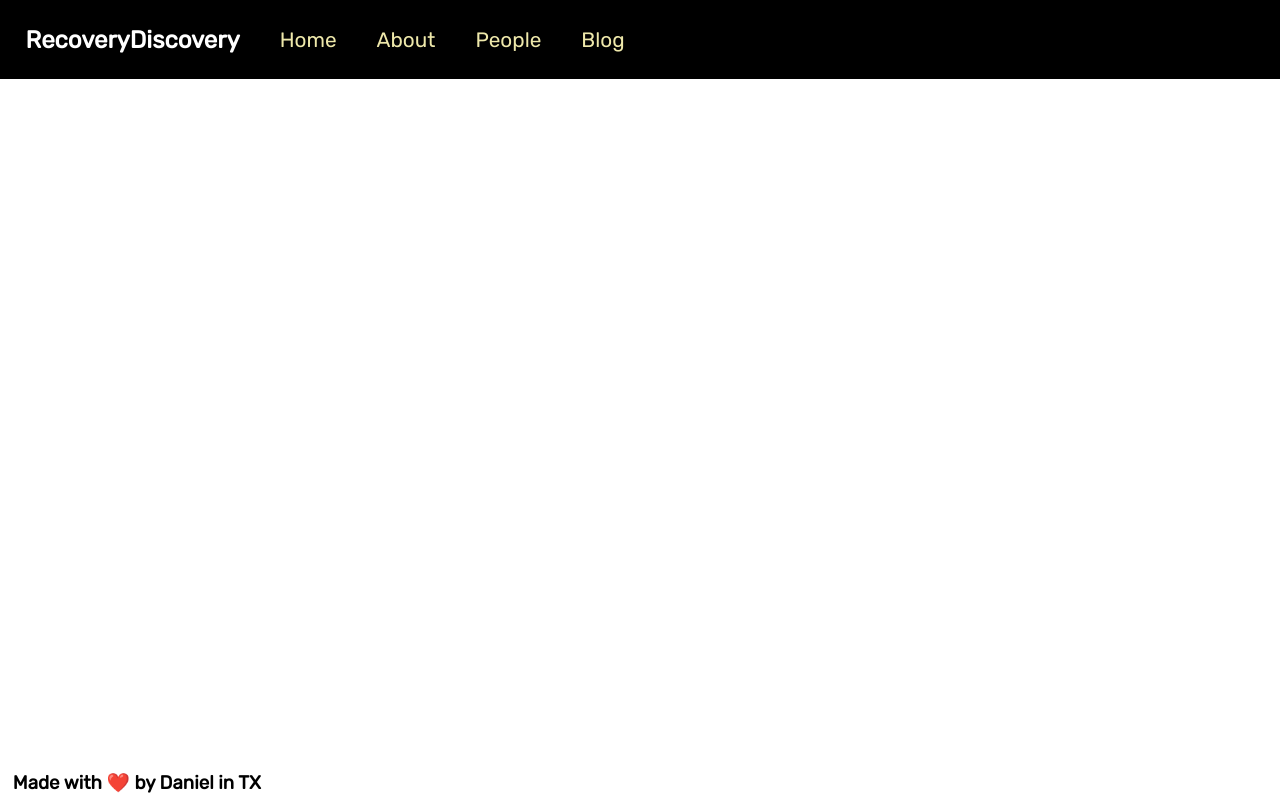
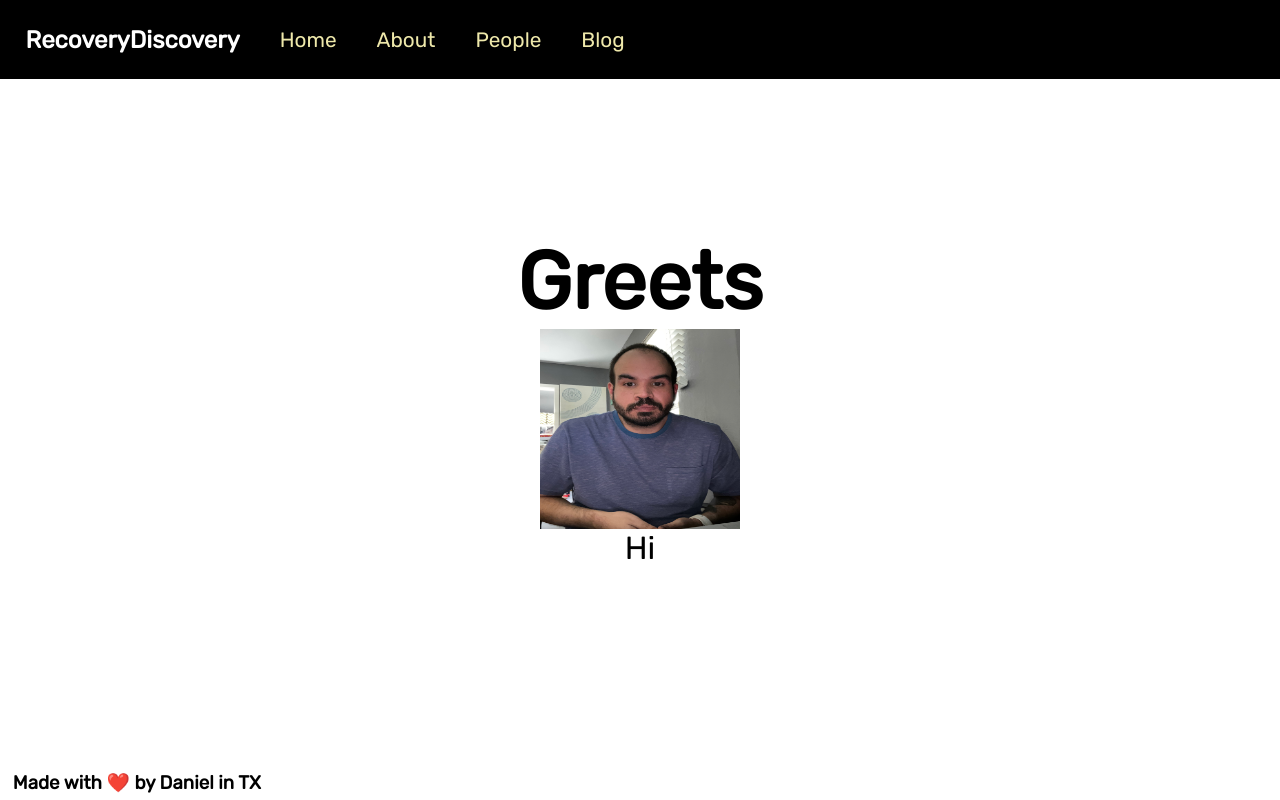
Before and after one commit to Dan-Gon/RD, a React (Create React App) app in the folder client/: page /blog in a window 1280 px wide. Built offline with nearby package versions, Linux system fonts and the light colour scheme.

Commit message:
Working on blog section

```diff
--- /dev/null
+++ b/client/src/components/BlogPost/BlogPost.css
@@ -0,0 +1,16 @@
+.blog-post-container{
+    display: flex;
+    flex-direction: column;
+    align-items: center;
+    justify-content: center;
+}
+.blog-post-container h1{
+    font-size: 5rem;
+}
+.blog-post-container p{
+    font-size: 2rem;
+}
+.blog-post-container img{
+    height: 200px;
+    width: 200px;
+}
--- /dev/null
+++ b/client/src/components/BlogPost/BlogPost.tsx
@@ -0,0 +1,18 @@
+import './BlogPost.css';
+
+interface BlogData {
+    title: string,
+    blogImage: string,
+    bodyText: string
+}
+
+const BlogPost = (props: BlogData) => {
+    return(
+        <div className={'blog-post-container'}>
+            <h1>{props.title}</h1>
+            <img src={props.blogImage} alt=""/>
+            <p>{props.bodyText}</p>
+        </div>
+    )
+}
+export default BlogPost;
--- a/client/src/routes/Blog/Blog.css
+++ b/client/src/routes/Blog/Blog.css
@@ -0,0 +1,7 @@
+.blog-body{
+    display: flex;
+    align-items: center;
+    justify-content: center;
+    text-align: center;
+    height: 100vh;
+}
--- a/client/src/routes/Blog/Blog.tsx
+++ b/client/src/routes/Blog/Blog.tsx
@@ -1,12 +1,16 @@
 import Header from "../../components/Header/Header";
 import Footer from "../../components/Footer/Footer";
+import BlogPost from "../../components/BlogPost/BlogPost";
+import './Blog.css';
+
+const Dan: string = require('./../../components/Images/Dan.jpeg')
 
 const Blog = () => {
   return(
       <div>
           <Header/>
-          <body>
-
+          <body className={'blog-body'}>
+            <BlogPost title={"Greets"} blogImage={Dan} bodyText={"Hi"}/>
           </body>
           <Footer/>
       </div>
--- a/client/src/routes/People/People.css
+++ b/client/src/routes/People/People.css
@@ -16,8 +16,8 @@
 
 }
 .person-image{
-    height: auto;
-    width: auto;
+    height: 270px;
+    width: 300px;
 }
 .person-text{
     display: flex;
```
